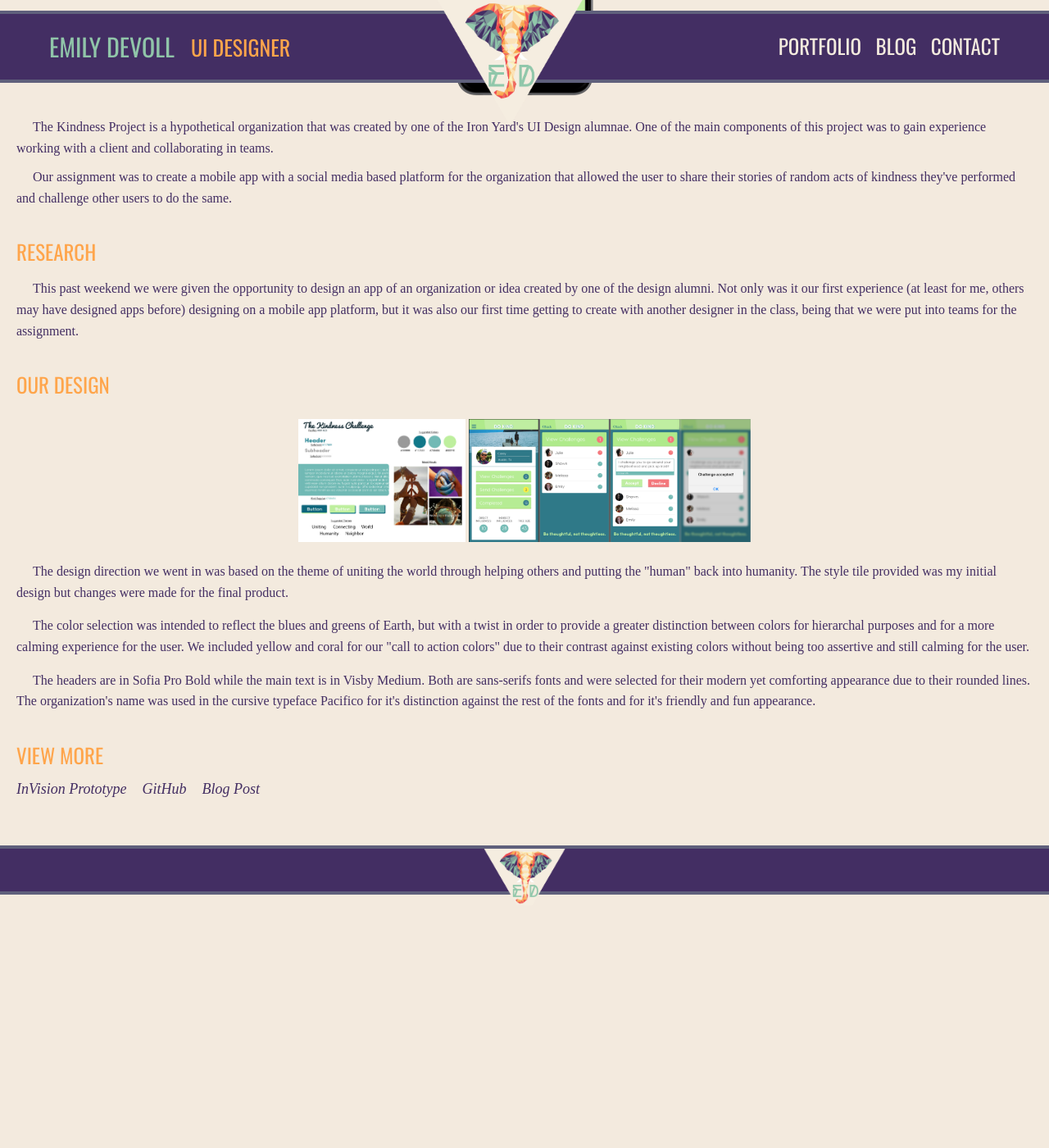
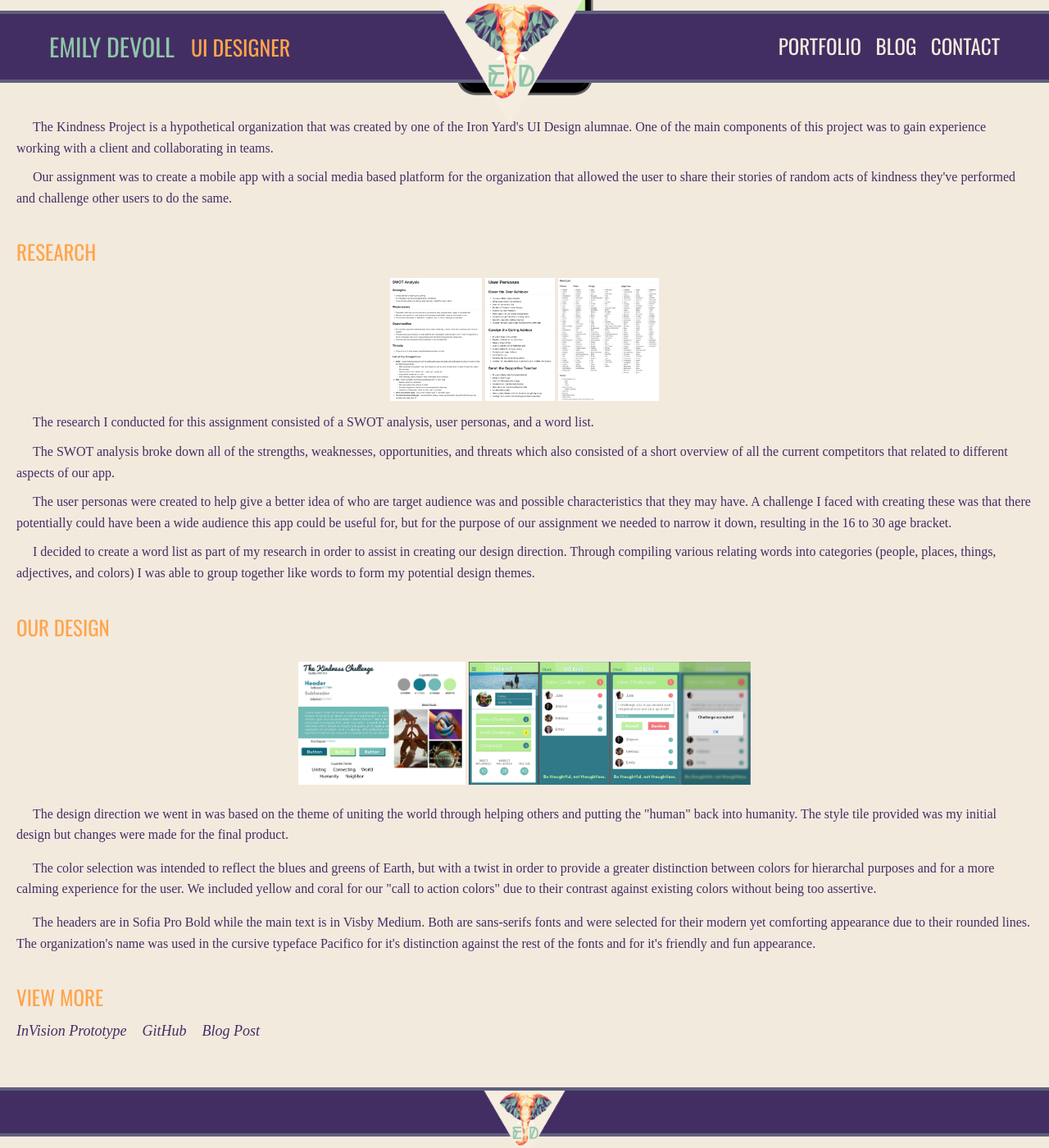
Before and after one commit to staceyatx/staceyatx-github.io, a Jekyll site: the page built from projects/kindness.html, in a window 1280 px wide and 1400 px high, scrolled down 408 px. Shown: the whole window at 82% size. Built offline with Jekyll 4.4.1, drawn with Linux system fonts in a browser that asks for light colours; nearby versions of some CDN libraries; some web fonts are replaced; before the commit the page ends 1513 px from its top, so only the background shows below that.

Commit message:
Kindness Project researchsection added

```diff
--- a/_sass/_kindness.scss
+++ b/_sass/_kindness.scss
@@ -29,7 +29,7 @@
           text-indent: 20px;
         }
 
-    .kind1{
+    .kindness-about{
       margin: 0 auto;
 
       // max-width: 900px;
@@ -60,21 +60,34 @@
           clear: left;
         }
       }
-    .kind2 {
+    .kindness-research {
 
       h3 {
         padding: 30px 0 20px 0;
       }
 
-      p:first-child {
-        padding-top: 30px;
+
+      p:first-of-type {
+        padding-top: 10px;
+      }
+
+      .parent-container2 {
+        // max-width: 800px;
+        margin: 0 auto;
+        text-align: center;
+
+        img {
+          height: 9.375em;
+          max-width: 100%;
+          text-align: center;
+        }
       }
 
       // h2 {
       //   padding-top:
       // }
     }
-    .kind3 {
+    .kindness-design {
       margin: 0 auto;
 
       h3 {
@@ -95,6 +108,7 @@
         // max-width: 800px;
         margin: 0 auto;
         text-align: center;
+
         img {
           height: 9.375em;
           max-width: 100%;
@@ -103,7 +117,7 @@
       }
     }
 
-    .kind4 {
+    .kindness-more {
       padding-bottom: 40px;
 
       h3 {
--- a/js/main.js
+++ b/js/main.js
@@ -11,6 +11,12 @@ $('.parent-container1').magnificPopup({
   // other options
 });
 
+$('.parent-container2').magnificPopup({
+  delegate: 'a', // child items selector, by clicking on it popup will open
+  type: 'image'
+  // other options
+});
+
 $('.gallery-item').magnificPopup({
   type: 'image',
   gallery:{
--- a/projects/kindness.html
+++ b/projects/kindness.html
@@ -7,7 +7,7 @@ permalink: /projects/kindness/
   <h2>Mobile App, Web Design</h2>
 
 
-  <article class="kind1">
+  <article class="kindness-about">
     <div class="parent-container1">
       <a href="../images/kindness-iphone.png" ><img src="../images/kindness-iphone.png"></a>
     </div>
@@ -15,12 +15,19 @@ permalink: /projects/kindness/
     <p>Our assignment was to create a mobile app with a social media based platform for the organization that allowed the user to share their stories of random acts of kindness they've performed and challenge other users to do the same.
     </p>
   </article>
-  <article class="kind2">
+  <article class="kindness-research">
     <h3>Research</h3>
-
-    <p>This past weekend we were given the opportunity to design an app of an organization or idea created by one of the design alumni. Not only was it our first experience (at least for me, others may have designed apps before) designing on a mobile app platform, but it was also our first time getting to create with another designer in the class, being that we were put into teams for the assignment.</p>
+    <div class="parent-container2">
+    <a href="../images/kindness-swot.png" class="gallery-item"><img src="../images/kindness-swot.png"></a>
+    <a href="../images/kindness-personas.png" class="gallery-item"><img src="../images/kindness-personas.png"></a>
+    <a href="../images/kindness-wordlist1.png" class="gallery-item"><img src="../images/kindness-wordlist1.png"></a>
+    </div>
+    <p>The research I conducted for this assignment consisted of a SWOT analysis, user personas, and a word list.</p>
+    <p>The SWOT analysis broke down all of the strengths, weaknesses, opportunities, and threats which also consisted of a short overview of all the current competitors that related to different aspects of our app.</p>
+    <p>The user personas were created to help give a better idea of who are target audience was and possible characteristics that they may have. A challenge I faced with creating these was that there potentially could have been a wide audience this app could be useful for, but for the purpose of our assignment we needed to narrow it down, resulting in the 16 to 30 age bracket.</p>
+    <p>I decided to create a word list as part of my research in order to assist in creating our design direction. Through compiling various relating words into categories (people, places, things, adjectives, and colors) I was able to group together like words to form my potential design themes.</p>
   </article>
-  <article class="kind3">
+  <article class="kindness-design">
     <h3>Our Design</h3>
   	<div class="parent-container">
     <a href="../images/kindness_project_style_tile.jpg" class="gallery-item"><img src="../images/kindness_project_style_tile.jpg"></a>
@@ -29,12 +36,12 @@ permalink: /projects/kindness/
     </div>
     <p>The design direction we went in was based on the theme of uniting the world through helping others and putting the "human" back into humanity. The style tile provided was my initial design but changes were made for the final product.</p>
 
-    <p>The color selection was intended to reflect the blues and greens of Earth, but with a twist in order to provide a greater distinction between colors for hierarchal purposes and for a more calming experience for the user. We included yellow and coral for our "call to action colors" due to their contrast against existing colors without being too assertive and still calming for the user.</p>
+    <p>The color selection was intended to reflect the blues and greens of Earth, but with a twist in order to provide a greater distinction between colors for hierarchal purposes and for a more calming experience for the user. We included yellow and coral for our "call to action colors" due to their contrast against existing colors without being too assertive.</p>
 
   	<p>The headers are in Sofia Pro Bold while the main text is in Visby Medium. Both are sans-serifs fonts and were selected for their modern yet comforting appearance due to their rounded lines. The organization's name was used in the cursive typeface Pacifico for it's distinction against the rest of the fonts and for it's friendly and fun appearance.
   	</p>
   </article>
-  <article class="kind4">
+  <article class="kindness-more">
     <h3>View More</h3>
     <a href="#">InVision Prototype</a>
     <a href="#">GitHub</a>
```
Also changed, not shown: projects/images/kindess-swot.png (added), projects/images/kindness-personas.png (added), projects/images/kindness-personas1.png (added), projects/images/kindness-swot.png (added), projects/images/kindness-wordlist.png (added), projects/images/kindness-wordlist1.png (added).
